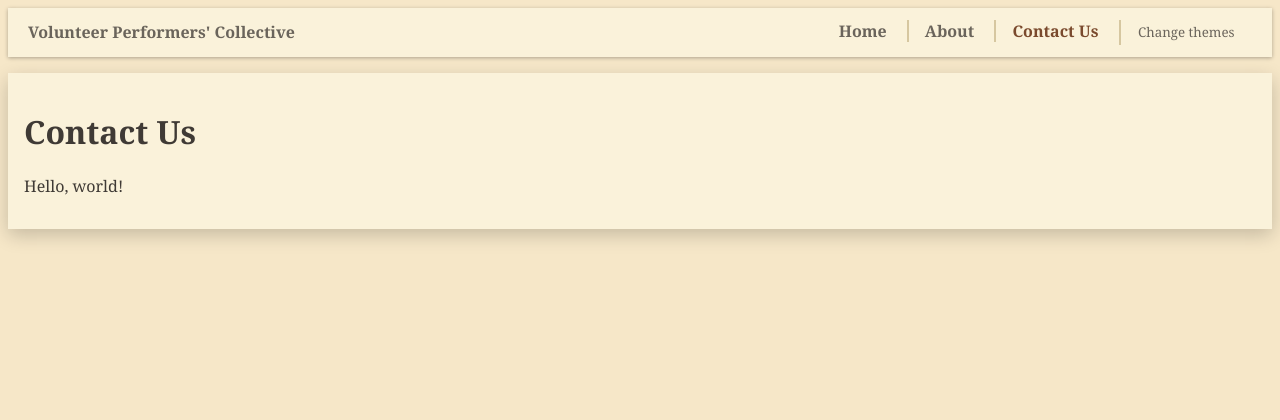
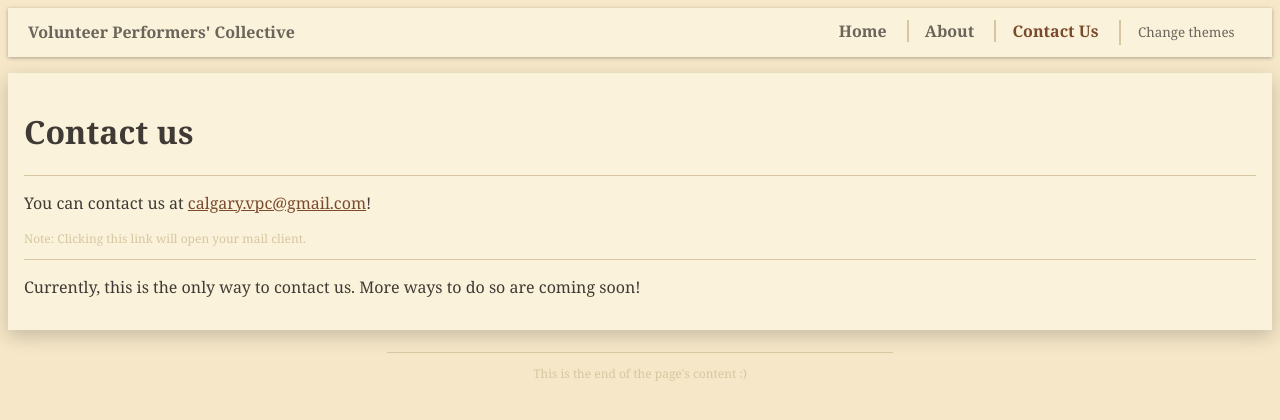
Before and after one commit to ethann0625/vpc-website, a Jekyll site: the page built from contact.html, in a window 1280 px wide. Shown: the top 420 px of the page. Built offline with Jekyll 4.4.1, drawn with Linux system fonts in a browser that asks for light colours.

Commit message:
Added contact page content, footer changes

```diff
--- /dev/null
+++ b/_includes/footer.html
@@ -0,0 +1,4 @@
+<footer id="footer" class="note">
+  <hr />
+  <p>This is the end of the page's content :)</p>
+</footer>
--- a/_layouts/default.html
+++ b/_layouts/default.html
@@ -15,5 +15,6 @@
       <div id="content-container">
         {{ content }}
       </div>
+      {% include footer.html %}
   </body>
 </html>
--- a/assets/css/styles.css
+++ b/assets/css/styles.css
@@ -66,7 +66,8 @@ a {
   font-size: 1rem;
 }
 
-button {
+button,
+#send-email {
   padding: 0.25em;
   width: 10em;
   font-family: Georgia, serif;
@@ -78,10 +79,33 @@ button {
   border-radius: 0.5em;
 }
 
-button:hover {
+button:hover,
+#send-email:hover {
   background-color: var(--bg-alt);
-  border-color: var(--bg-alt);
   color: var(--accent-hover);
+}
+
+hr {
+  border: 0;
+  clear: both;
+  display: block;
+  width: 100%;
+  background-color: var(--border);
+  height: 1px;
+}
+
+label {
+  font-weight: bold;
+  color: var(--accent);
+}
+
+input,
+textarea {
+  font-family: Georgia, serif;
+  background-color: var(--bg-alt);
+  border-style: solid;
+  border-color: var(--border);
+  border-radius: 0.25rem;
 }
 
 #theme-toggle {
@@ -141,3 +165,16 @@ button:hover {
   padding: 1rem;
   box-shadow: 0 6px 18px rgba(0, 0, 0, 0.2);
 }
+
+#footer {
+  text-align: center;
+}
+
+#footer hr {
+  width: 40%;
+}
+
+.note {
+  font-size: 0.75rem;
+  color: var(--border);
+}
--- /dev/null
+++ b/contact.html
@@ -0,0 +1,18 @@
+---
+layout: default
+title: Contact Us!
+---
+
+<!doctype html>
+<h1>Contact us</h1>
+<hr />
+<p></p>
+</p>
+  <p>
+  You can contact us at
+    <a href="mailto:calgary.vpc@gmail.com">calgary.vpc@gmail.com</a>!
+  </p>
+  <p class="note">Note: Clicking this link will open your mail client.</p>
+  <hr/>
+  <p> Currently, this is the only way to contact us. More ways to do so are coming soon! </p>
+</form>
--- a/contact.md
+++ /dev/null
@@ -1,7 +0,0 @@
----
-layout: default
-title: Contact
----
-# Contact Us
-
-Hello, world!
```
